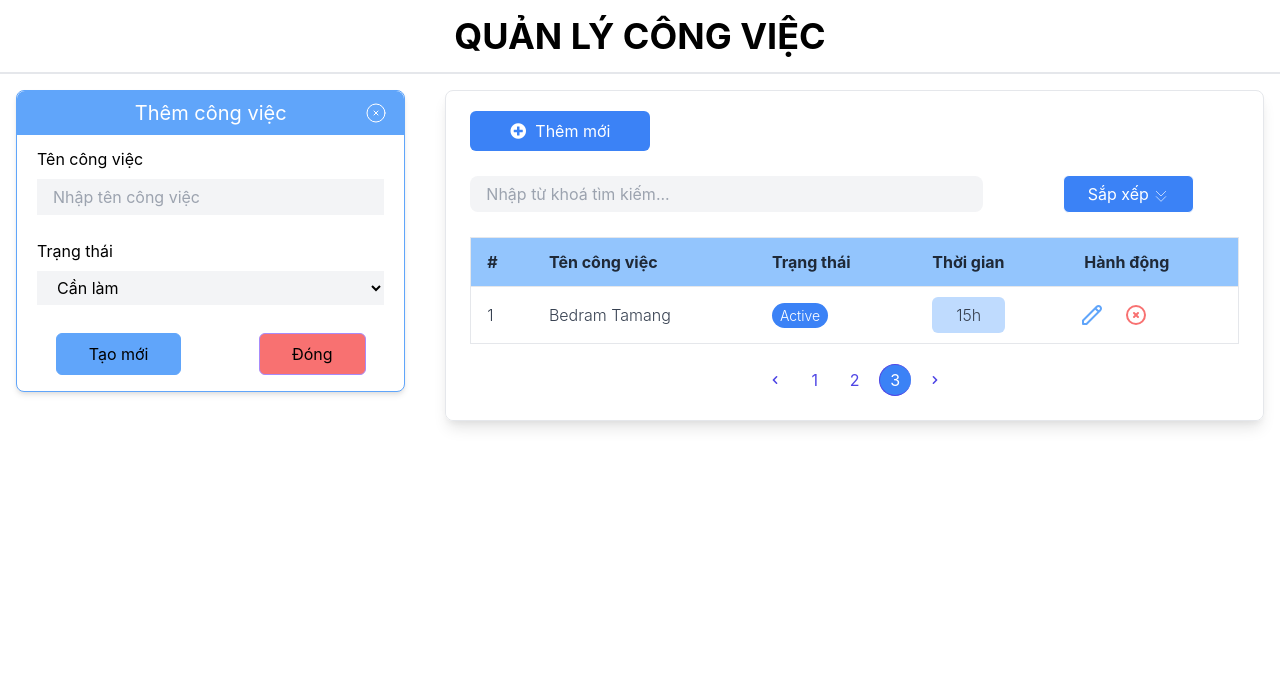
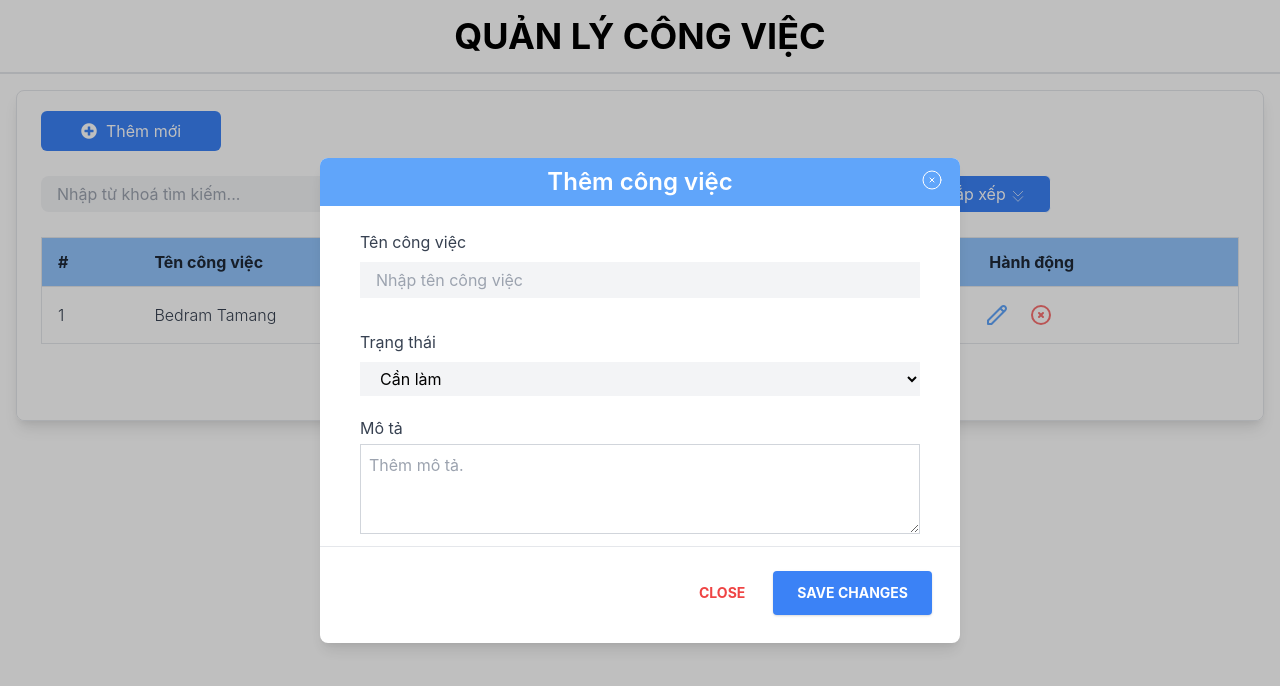
Before and after one commit to newit-baolh/TodoApp-Client, a React (Create React App) app: page / in a window 1280 px wide. Shown: the top 686 px of the page. Built offline with nearby package versions, Linux system fonts and the light colour scheme.

Commit message:
add modelForm

```diff
--- a/src/App.js
+++ b/src/App.js
@@ -1,14 +1,14 @@
 import './App.css';
 import Header from "./components/Header/Header";
 import Content from "./components/Content/Content";
-import TaskForm from "./components/TaskForm/TaskForm";
+import ModalForm from "./components/ModalForm/ModalForm";
 
 function App() {
     return (
         <div className="container mx-auto">
             <Header/>
             <div className="grid grid-cols-12 gap-x-10 m-4">
-                <TaskForm/>
+                <ModalForm/>
                 <Content/>
             </div>
         </div>
--- a/src/components/Content/Content.js
+++ b/src/components/Content/Content.js
@@ -1,6 +1,4 @@
 import React from 'react';
-import PropTypes from 'prop-types';
-import TaskForm from "../TaskForm/TaskForm";
 import Search from "./Control/Search/Search";
 import Sort from "./Control/Sort/Sort";
 import TaskList from "./TaskList/TaskList";
@@ -10,7 +8,7 @@ Content.propTypes = {};
 
 function Content(props) {
     return (
-        <div className="text-center col-end-13 col-span-8 rounded-lg shadow-lg border border-gray-200 ">
+        <div className="text-center col-end-13 col-span-12 rounded-lg shadow-lg border border-gray-200 ">
             <div className="text-left pb-2 ml-6 mt-5">
                 <button className="bg-blue-500 py-2 px-10 rounded-md text-white hover:bg-blue-400">
                     <i className="fas fa-plus-circle"/>&nbsp; Thêm mới
--- /dev/null
+++ b/src/components/ModalForm/ModalForm.js
@@ -0,0 +1,122 @@
+import React, {useRef, useState, useEffect} from 'react';
+import PropTypes from 'prop-types';
+
+ModalForm.propTypes = {};
+
+function ModalForm(props) {
+    const ref = useRef()
+    const [showModal, setShowModal] = useState(true)
+
+    useOnClickOutside(ref, () => setShowModal(false));
+    const handleClickOutSide = (e)=>{
+
+    }
+    return (
+        <>{showModal ? (
+            <>
+                <div
+                    ref={ref}
+                    className="justify-center items-center flex overflow-x-hidden overflow-y-auto fixed inset-0 z-50 outline-none focus:outline-none">
+                    <div className="relative w-1/2 my-6 mx-auto max-w-3xl">
+                        {/*content*/}
+                        <div
+                            className="border-0 rounded-lg shadow-lg relative flex flex-col w-full bg-white outline-none focus:outline-none">
+                            {/*header*/}
+                            <h2 className=" bg-blue-400 text-white text-2xl font-semibold py-2 relative rounded-t-lg text-center">
+                                Thêm công việc
+                                <svg
+                                    onClick={() => setShowModal(false)}
+                                    xmlns="http://www.w3.org/2000/svg"
+                                    className="h-6 w-6 absolute top-2.5 right-4 cursor-pointer hover:text-red-300"
+                                    fill="none"
+                                    viewBox="0 0 24 24"
+                                    stroke="currentColor"
+                                >
+                                    <path
+                                        strokeLinecap="round"
+                                        strokeLinejoin="round"
+                                        strokeWidth="{2}"
+                                        d="M10 14l2-2m0 0l2-2m-2 2l-2-2m2 2l2 2m7-2a9 9 0 11-18 0 9 9 0 0118 0z"
+                                    />
+                                </svg>
+                            </h2>
+                            <div className="relative py-3 px-10 flex-auto">
+                                <div className="py-3">
+                                    <label className="block text-left pb-2 text-gray-700">Tên công việc</label>
+                                    <input
+                                        className=" py-1.5 w-full bg-gray-100 px-4 outline-none"
+                                        type="text"
+                                        placeholder="Nhập tên công việc"
+                                    />
+                                </div>
+                                <div className="py-5 text-left">
+                                    <label className=" block pb-2 text-gray-700">Trạng thái</label>
+                                    <select
+                                        className="block w-full bg-gray-100 py-1.5 px-4 outline-none  "
+                                    >
+                                        <option>Cần làm</option>
+                                        <option>Đang làm</option>
+                                        <option>Đã xong</option>
+                                    </select>
+                                </div>
+                                <label className="block text-left" >
+                                    <span className="text-gray-700">Mô tả</span>
+                                    <textarea className="form-textarea mt-1 block w-full border border-gray-300 p-2" rows="3" placeholder="Thêm mô tả." />
+                                </label>
+                            </div>
+
+                            {/*footer*/}
+                            <div
+                                className="flex items-center justify-end p-6 border-t border-solid border-blueGray-200 rounded-b">
+                                <button
+                                    className="text-red-500 background-transparent font-bold uppercase px-6 py-2 text-sm outline-none focus:outline-none mr-1 mb-1 ease-linear transition-all duration-150"
+                                    type="button"
+                                    onClick={() => setShowModal(false)}
+                                >
+                                    Close
+                                </button>
+                                <button
+                                    className="bg-blue-500 text-white active:bg-emerald-600 font-bold uppercase text-sm px-6 py-3 rounded shadow hover:shadow-lg outline-none focus:outline-none mr-1 mb-1 ease-linear transition-all duration-150"
+                                    type="button"
+                                    onClick={() => setShowModal(false)}
+                                >
+                                    Save Changes
+                                </button>
+                            </div>
+                        </div>
+                    </div>
+                </div>
+                <div ref={ref} className="opacity-25 fixed inset-0 z-40 bg-black"/>
+            </>) : null}
+        </>
+    )
+}
+// Hook
+function useOnClickOutside(ref, handler) {
+    useEffect(
+        () => {
+            const listener = (event) => {
+                // Do nothing if clicking ref's element or descendent elements
+                if (!ref.current || ref.current.contains(event.target)) {
+                    return;
+                }
+                handler(event);
+            };
+            document.addEventListener("mousedown", listener);
+            document.addEventListener("touchstart", listener);
+            return () => {
+                document.removeEventListener("mousedown", listener);
+                document.removeEventListener("touchstart", listener);
+            };
+        },
+        // Add ref and handler to effect dependencies
+        // It's worth noting that because passed in handler is a new ...
+        // ... function on every render that will cause this effect ...
+        // ... callback/cleanup to run every render. It's not a big deal ...
+        // ... but to optimize you can wrap handler in useCallback before ...
+        // ... passing it into this hook.
+        [ref, handler]
+    );
+}
+
+export default ModalForm;
--- a/src/components/TaskForm/TaskForm.js
+++ /dev/null
@@ -1,68 +0,0 @@
-import React from 'react';
-import PropTypes from 'prop-types';
-
-TaskForm.propTypes = {
-
-};
-
-function TaskForm(props) {
-    return (
-        <div className="text-center col-start-1 col-end-5">
-            <div className="w-full">
-                <form className="bg-white items-center rounded-lg border border-blue-400 shadow-md">
-                    <h2 className=" bg-blue-400 text-white text-xl font-normal py-2 relative rounded-t-lg">
-                        Thêm công việc
-                        <svg
-                            xmlns="http://www.w3.org/2000/svg"
-                            className="h-6 w-6 absolute top-2.5 right-4 cursor-pointer hover:text-red-300"
-                            fill="none"
-                            viewBox="0 0 24 24"
-                            stroke="currentColor"
-                        >
-                            <path
-                                strokeLinecap="round"
-                                strokeLinejoin="round"
-                                strokeWidth="{2}"
-                                d="M10 14l2-2m0 0l2-2m-2 2l-2-2m2 2l2 2m7-2a9 9 0 11-18 0 9 9 0 0118 0z"
-                            />
-                        </svg>
-                    </h2>
-                    <div className="py-3 px-5">
-                        <label className="block text-left pb-2">Tên công việc</label>
-                        <input
-                            className=" py-1.5 w-full bg-gray-100 px-4 outline-none"
-                            type="text"
-                            placeholder="Nhập tên công việc"
-                        />
-                    </div>
-                    <div className="py-3 px-5 text-left">
-                        <label className=" block pb-2">Trạng thái</label>
-                        <select
-                            className="block w-full bg-gray-100 py-1.5 px-4 outline-none  "
-                        >
-                            <option >Cần làm</option>
-                            <option >Đang làm</option>
-                            <option >Đã xong</option>
-                        </select>
-                    </div>
-                    <div className="flex justify-around py-4">
-                        <button
-                            className="bg-blue-400 px-8 py-2 rounded-md border border-blue-400 hover:bg-blue-300"
-                            type="submit"
-                        >
-                            Tạo mới
-                        </button>
-                        <button
-                            className="bg-red-400 px-8 py-2 rounded-md border border-purple-400 hover:bg-red-300"
-                            type="submit"
-                        >
-                            Đóng
-                        </button>
-                    </div>
-                </form>
-            </div>
-        </div>
-    );
-}
-
-export default TaskForm;
```
